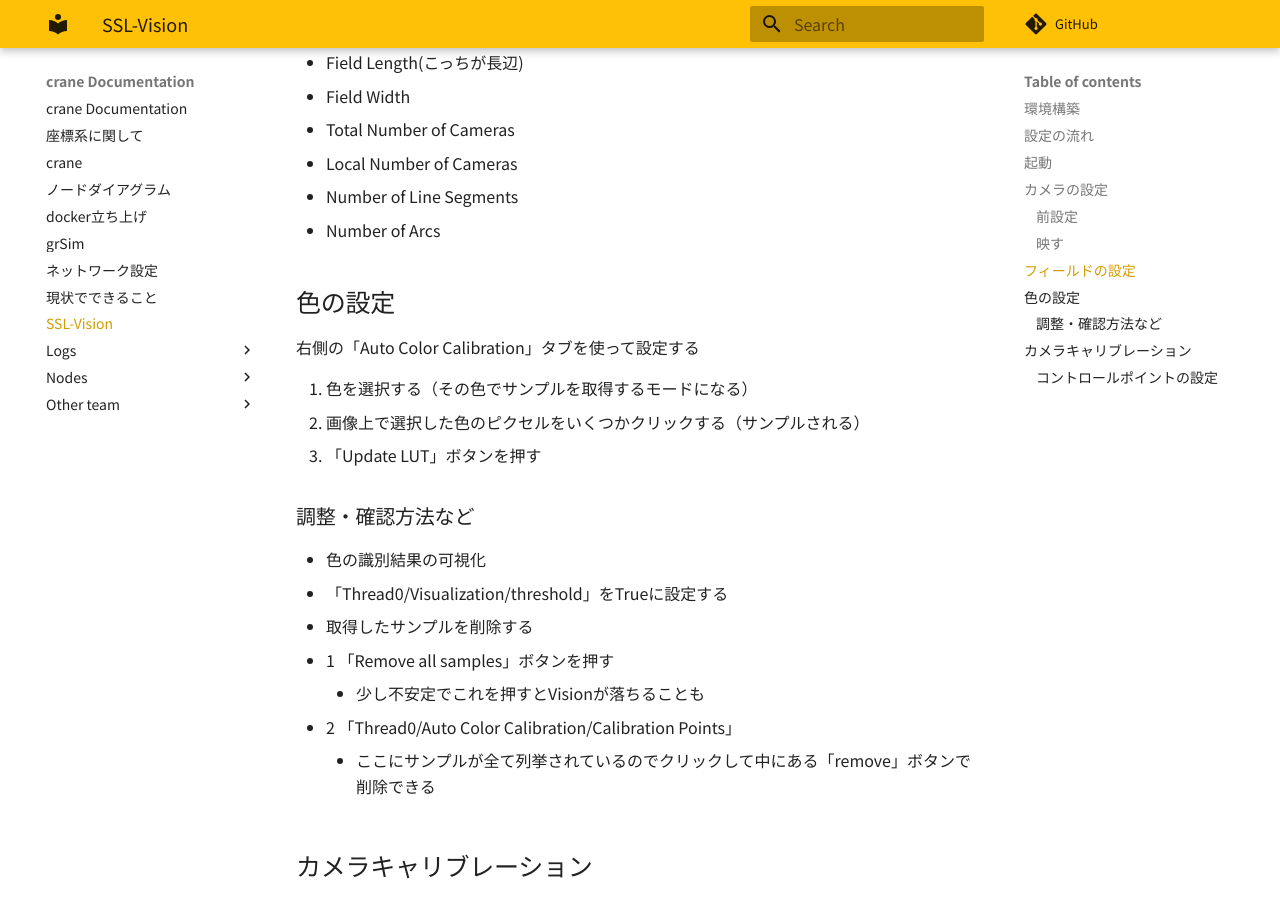
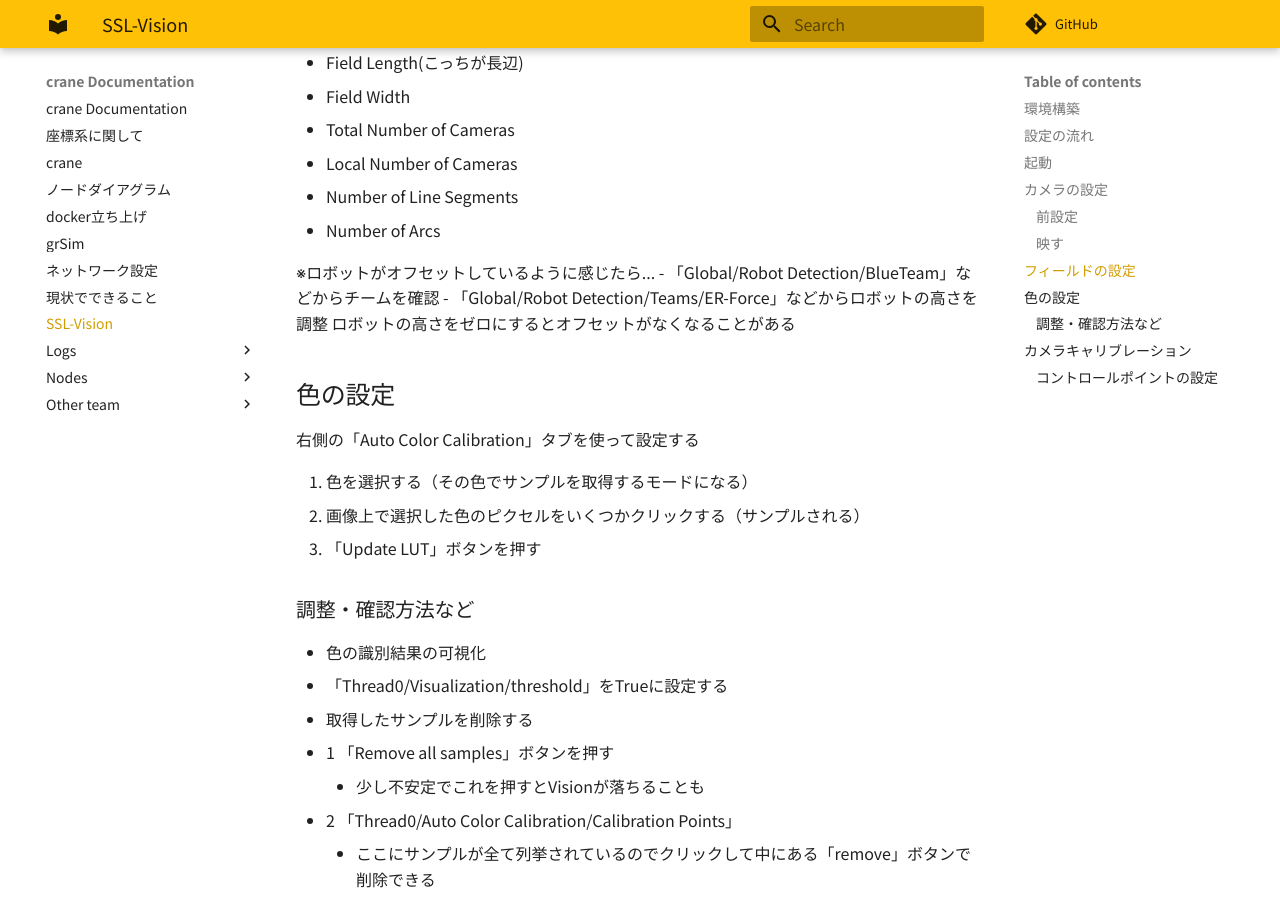
Before and after one commit to ibis-ssl/ibis_documentation, an MkDocs documentation site: the page built from docs/vision.md, in a window 1280 px wide and 900 px high, scrolled down 1453 px. Built offline with MkDocs 1.6.1 and Material for MkDocs 9.7.7, drawn with Linux system fonts in a browser that asks for light colours; nearby versions of some CDN libraries; some web fonts are replaced; comment, search, counter and statistics services are not loaded.

Commit message:
🔄 synced local 'docs' with remote 'docs'

```diff
--- a/docs/vision.md
+++ b/docs/vision.md
@@ -60,6 +60,12 @@ Thread0の「ImageCapture/CaptureControl」の「start capture」
 - Number of Line Segments
 - Number of Arcs
 
+※ロボットがオフセットしているように感じたら...
+- 「Global/Robot Detection/BlueTeam」などからチームを確認
+- 「Global/Robot Detection/Teams/ER-Force」などからロボットの高さを調整
+ロボットの高さをゼロにするとオフセットがなくなることがある
+
+
 ## 色の設定
 
 右側の「Auto Color Calibration」タブを使って設定する
```
